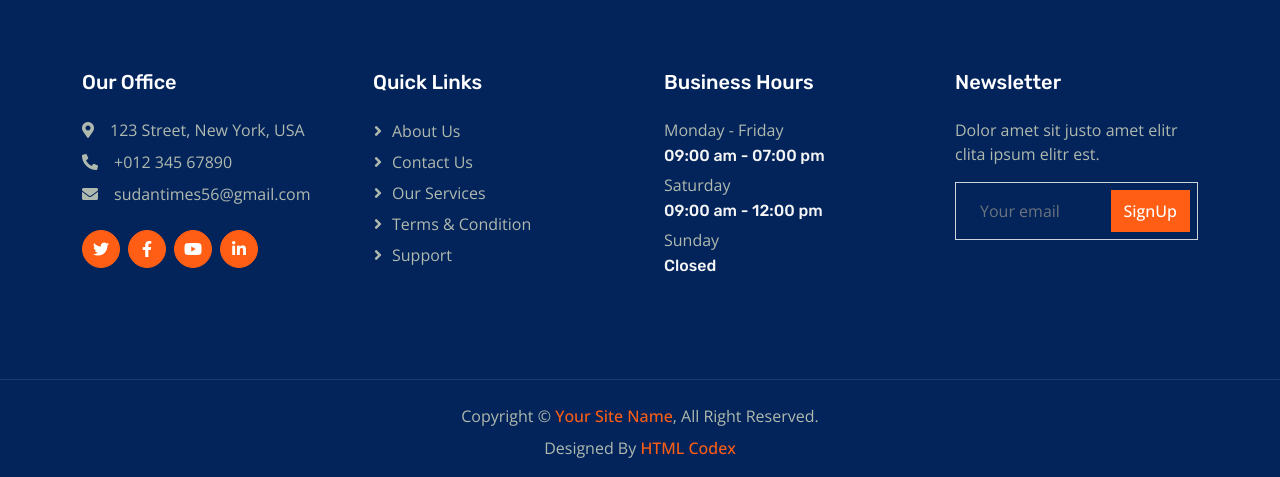
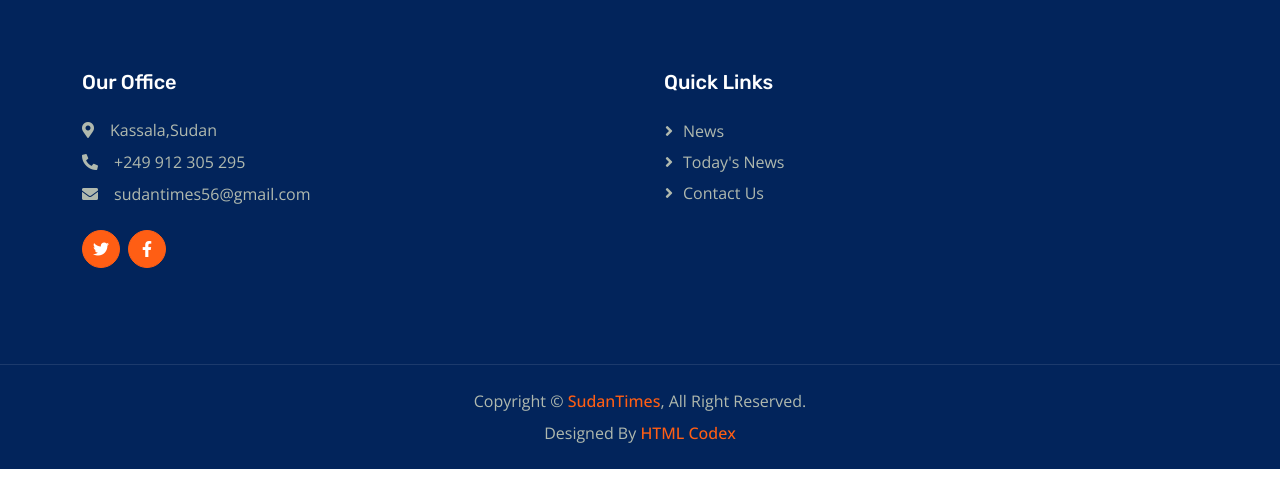
Before and after one commit to ali-babiker904/Sudan-Times.com, a plain HTML site: page index.html in a window 1280 px wide. Shown: the part 2878-3355 px from the top of the page. Drawn offline with nearby package versions, Linux system fonts and the light colour scheme.

Commit message:
update in line
add new line

```diff
--- a/index.html
+++ b/index.html
@@ -45,7 +45,7 @@
             <div class="col-lg-6 ps-5 text-start">
                 <div class="h-100 d-inline-flex align-items-center text-white">
                     <span>Follow Us:</span>
-                    <a class="btn btn-link text-light" href="https://www.facebook.com/profile.php?id=61569776835735"><i class="fab fa-facebook-f"></i></a>
+                    <a class="btn btn-link text-light" href="https://www.facebook.com/sudantimes79"><i class="fab fa-facebook-f"></i></a>
                     <a class="btn btn-link text-light" href="https://x.com/times28603"><i class="fab fa-twitter"></i></a>
 
                 </div>
@@ -63,7 +63,7 @@
 
     <!-- Navbar Start -->
     <nav class="navbar navbar-expand-lg bg-white navbar-light sticky-top py-0 pe-5">
-        <a href="index.php" class="navbar-brand ps-5 me-0">
+        <a href="index.html" class="navbar-brand ps-5 me-0">
             <h1 class="text-white m-0">Sudan Times</h1>
         </a>
         <button type="button" class="navbar-toggler me-0" data-bs-toggle="collapse" data-bs-target="#navbarCollapse">
@@ -71,7 +71,7 @@
         </button>
         <div class="collapse navbar-collapse" id="navbarCollapse">
             <div class="navbar-nav ms-auto p-4 p-lg-0">
-                <a href="index.php" class="nav-item nav-link active">Home</a>
+                <a href="index.html" class="nav-item nav-link active">Home</a>
                 <a href="#News" class="nav-item nav-link">Today's news</a>
                 <div class="nav-item dropdown">
                     <a href="#" class="nav-link dropdown-toggle" data-bs-toggle="dropdown">News</a>
@@ -178,7 +178,7 @@
                                 </div>
                                 <div class="ms-3">
                                     <p class="mb-2">Email us</p>
-                                    <h6 class="mb-0"><a href="contact.php">sudantimes56@gmail.com</a></h6>
+                                    <h6 class="mb-0"><a href="contact.html">sudantimes56@gmail.com</a></h6>
                                 </div>
                             </div>
                         </div>
@@ -356,40 +356,26 @@
             <div class="row g-5">
                 <div class="col-lg-3 col-md-6">
                     <h5 class="text-white mb-4">Our Office</h5>
-                    <p class="mb-2"><i class="fa fa-map-marker-alt me-3"></i>123 Street, New York, USA</p>
-                    <p class="mb-2"><i class="fa fa-phone-alt me-3"></i>+012 345 67890</p>
+                    <p class="mb-2"><i class="fa fa-map-marker-alt me-3"></i>Kassala,Sudan</p>
+                    <p class="mb-2"><i class="fa fa-phone-alt me-3"></i>+249 912 305 295</p>
                     <p class="mb-2"><i class="fa fa-envelope me-3"></i>sudantimes56@gmail.com</p>
                     <div class="d-flex pt-3">
-                        <a class="btn btn-square btn-primary rounded-circle me-2" href=""><i class="fab fa-twitter"></i></a>
-                        <a class="btn btn-square btn-primary rounded-circle me-2" href=""><i class="fab fa-facebook-f"></i></a>
-                        <a class="btn btn-square btn-primary rounded-circle me-2" href=""><i class="fab fa-youtube"></i></a>
-                        <a class="btn btn-square btn-primary rounded-circle me-2" href=""><i class="fab fa-linkedin-in"></i></a>
+                        <a class="btn btn-square btn-primary rounded-circle me-2" href="https://x.com/times28603"><i class="fab fa-twitter"></i></a>
+                        <a class="btn btn-square btn-primary rounded-circle me-2" href="https://www.facebook.com/sudantimes79"><i class="fab fa-facebook-f"></i></a>
+
                     </div>
                 </div>
                 <div class="col-lg-3 col-md-6">
+
+
+                </div>
+
+                <div class="col-lg-3 col-md-6">
                     <h5 class="text-white mb-4">Quick Links</h5>
-                    <a class="btn btn-link" href="">About Us</a>
+                    <a class="btn btn-link" href="">News</a>
+                    <a class="btn btn-link" href="">Today's News</a>
                     <a class="btn btn-link" href="">Contact Us</a>
-                    <a class="btn btn-link" href="">Our Services</a>
-                    <a class="btn btn-link" href="">Terms & Condition</a>
-                    <a class="btn btn-link" href="">Support</a>
-                </div>
-                <div class="col-lg-3 col-md-6">
-                    <h5 class="text-white mb-4">Business Hours</h5>
-                    <p class="mb-1">Monday - Friday</p>
-                    <h6 class="text-light">09:00 am - 07:00 pm</h6>
-                    <p class="mb-1">Saturday</p>
-                    <h6 class="text-light">09:00 am - 12:00 pm</h6>
-                    <p class="mb-1">Sunday</p>
-                    <h6 class="text-light">Closed</h6>
-                </div>
-                <div class="col-lg-3 col-md-6">
-                    <h5 class="text-white mb-4">Newsletter</h5>
-                    <p>Dolor amet sit justo amet elitr clita ipsum elitr est.</p>
-                    <div class="position-relative w-100">
-                        <input class="form-control bg-transparent w-100 py-3 ps-4 pe-5" type="text" placeholder="Your email">
-                        <button type="button" class="btn btn-primary py-2 position-absolute top-0 end-0 mt-2 me-2">SignUp</button>
-                    </div>
+
                 </div>
             </div>
         </div>
@@ -400,9 +386,9 @@
     <!-- Copyright Start -->
     <div class="container-fluid copyright bg-dark py-4">
         <div class="container text-center">
-            <p class="mb-2">Copyright &copy; <a class="fw-semi-bold" href="#">Your Site Name</a>, All Right Reserved.</p>
+            <p class="mb-2">Copyright &copy; <a class="fw-semi-bold" href="#">SudanTimes</a>, All Right Reserved.</p>
             <!--/*** This template is free as long as you keep the footer author’s credit link/attribution link/backlink. If you'd like to use the template without the footer author’s credit link/attribution link/backlink, you can purchase the Credit Removal License from "https://htmlcodex.com/credit-removal". Thank you for your support. ***/-->
-            <p class="mb-0">Designed By <a class="fw-semi-bold" href="https://htmlcodex.com">HTML Codex</a></p>
+            <p class="mb-0">Designed By <a class="fw-semi-bold" href="#">HTML Codex</a></p>
         </div>
     </div>
     <!-- Copyright End -->
```
